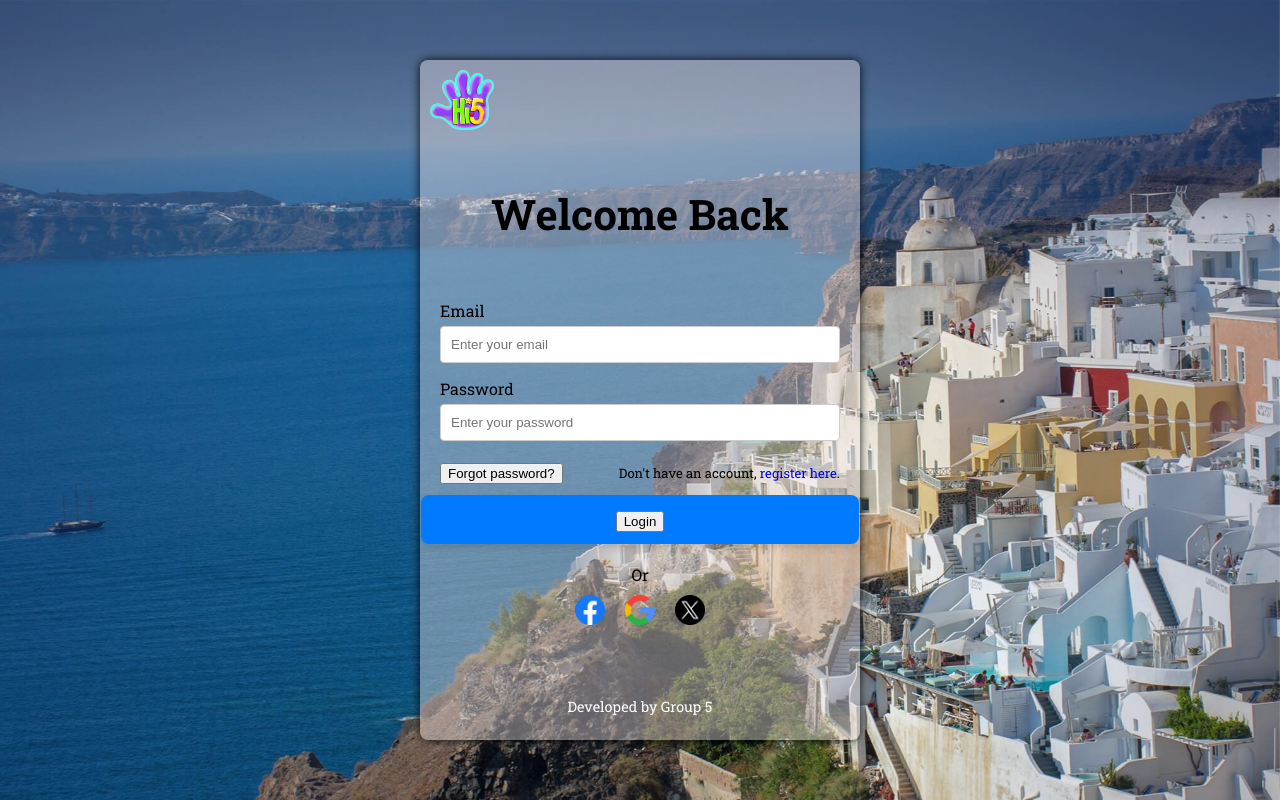
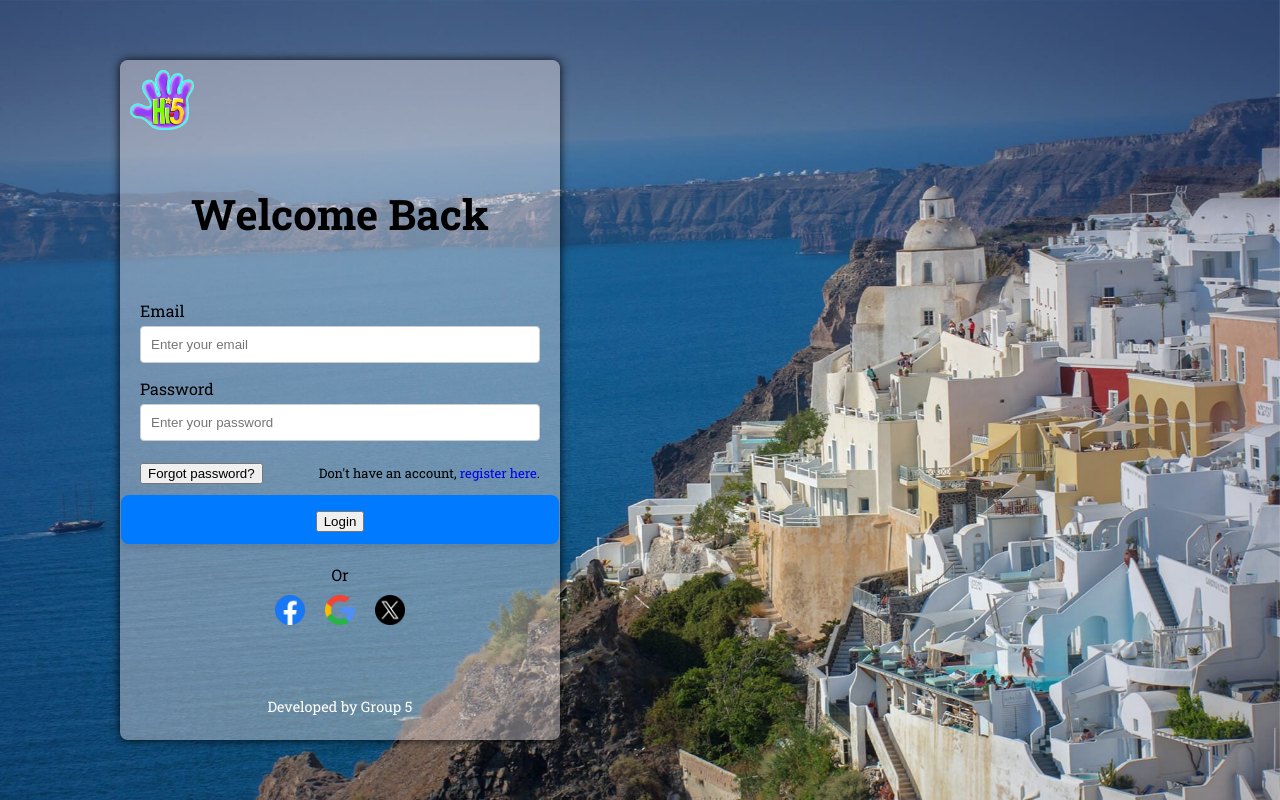
Before and after one commit to LancerLam2k4/AI-Powered-Hotel-Booking-App, a React (Create React App) app in the folder frontend/: page / in a window 1280 px wide. Built offline with nearby package versions, Linux system fonts and the light colour scheme.

Commit message:
Update Login.css

```diff
--- a/frontend/src/components/Authentication/Login.css
+++ b/frontend/src/components/Authentication/Login.css
@@ -1,11 +1,4 @@
 /* Login.css */
-body, html {
-    margin: 0;
-    padding: 0;
-    height: 100%;
-    width: 100%;
-    box-sizing: border-box;
-}
 
 .login-page{
     height: 100vh;
@@ -32,8 +25,7 @@ body, html {
     padding: 20px;
     box-shadow: 0 0 10px rgba(0, 0, 0, 0.9);
     border-radius: 8px;
-    /* Bỏ transform hoặc chỉnh lại */
-    transform: translateX(0); /* Xóa di chuyển sang phải để căn giữa */
+    transform: translateX(-300px); /* Di chuyển sang phải 50px */
 }
 
 /* Đảm bảo body không thể nhỏ hơn kích thước container */
@@ -97,7 +89,6 @@ body {
     text-align: center; /* Căn giữa chữ trong nút */
 }
 
-
 .login-button:hover {
     background-color: #0056b3; /* Thay đổi màu khi hover */
     transform: scale(1.05); /* Phóng to nhẹ khi hover */
@@ -109,6 +100,7 @@ body {
     transform: scale(0.98); /* Thu nhỏ nhẹ khi nhấn */
     outline: none; /* Xóa outline khi nhấn */
 }
+
 .login-button:focus {
     outline: none; /* Xóa outline khi nút được focus */
 }
```
